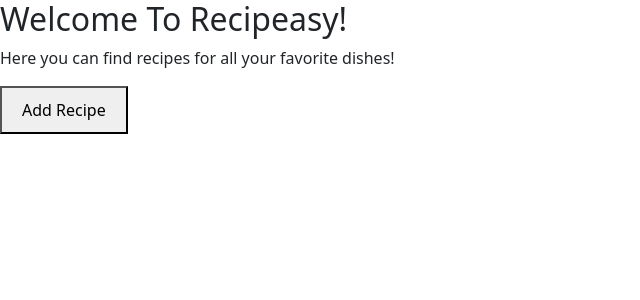
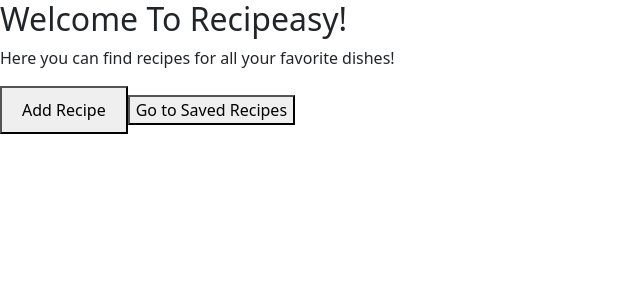
Before and after one commit to Hugina/CodingWebApp, a React app in the folder client/: page / in a window 1280 px wide. Shown: the top 300 px of the page, without its empty margins (0-640 px from the left). Built offline with nearby package versions, Linux system fonts and the light colour scheme.

Commit message:
react-router-dom has no exported member...

```diff
--- a/client/src/components/HomePage.tsx
+++ b/client/src/components/HomePage.tsx
@@ -1,12 +1,18 @@
 import * as React from 'react';
 import InsertRecipePopUp from './InsertRecipePopUp';
+import { useNavigate } from 'react-router-dom';
 
 const HomePage = () => {
+  const navigate = useNavigate();
+  const handleNavigate = () => {
+    navigate('/saved-recipes');
+  };
   return (
     <div>
       <h2>Welcome To Recipeasy!</h2>
       <p>Here you can find recipes for all your favorite dishes!</p>
       <InsertRecipePopUp />
+      <button onClick={handleNavigate}>Go to Saved Recipes</button>
     </div>
   );
 };
--- /dev/null
+++ b/client/src/components/NotFoundPage.tsx
@@ -0,0 +1,13 @@
+import React from 'react';
+import { Link } from 'react-router-dom';
+
+const NotFoundPage: React.FC = () => {
+  return (
+    <div>
+      <h1>404 - Page Not Found</h1>
+      <a href="/">Go to Home</a>
+    </div>
+  );
+};
+
+export default NotFoundPage;
```
Also changed, not shown: client/package.json (+4 -3 lines), client/src/App.tsx (+5 -2 lines), 1 other file (tests, documents, lock files or other folders).
